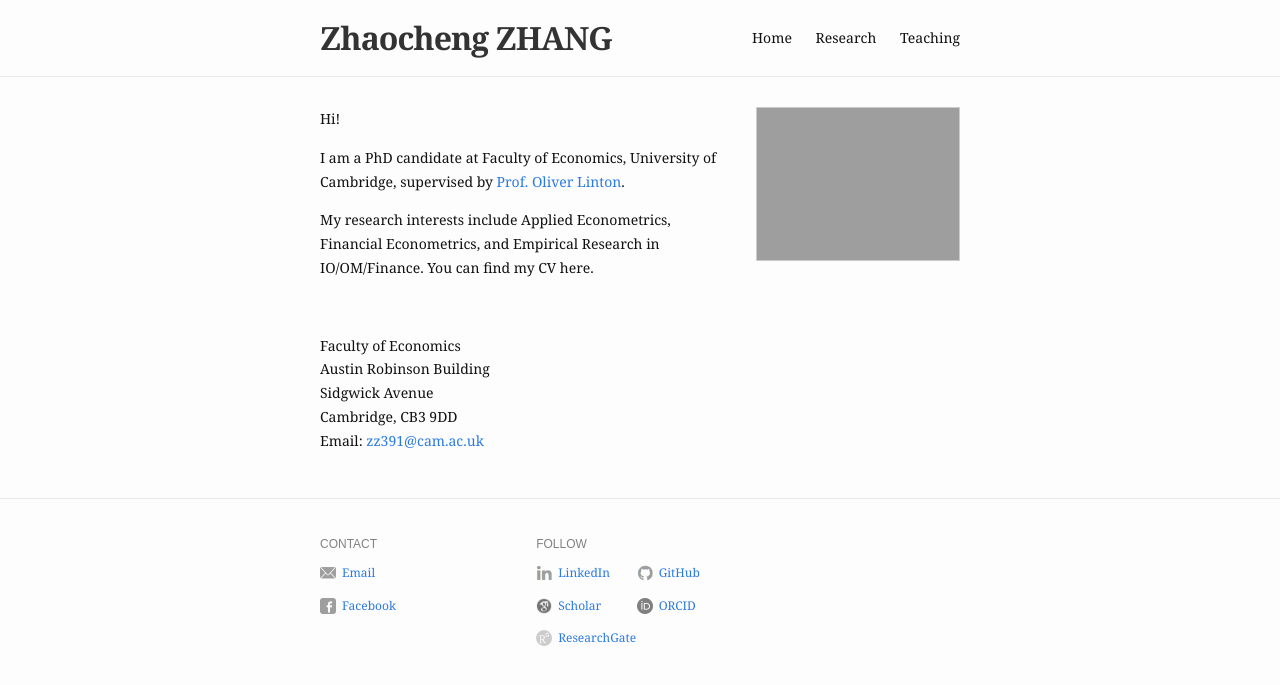
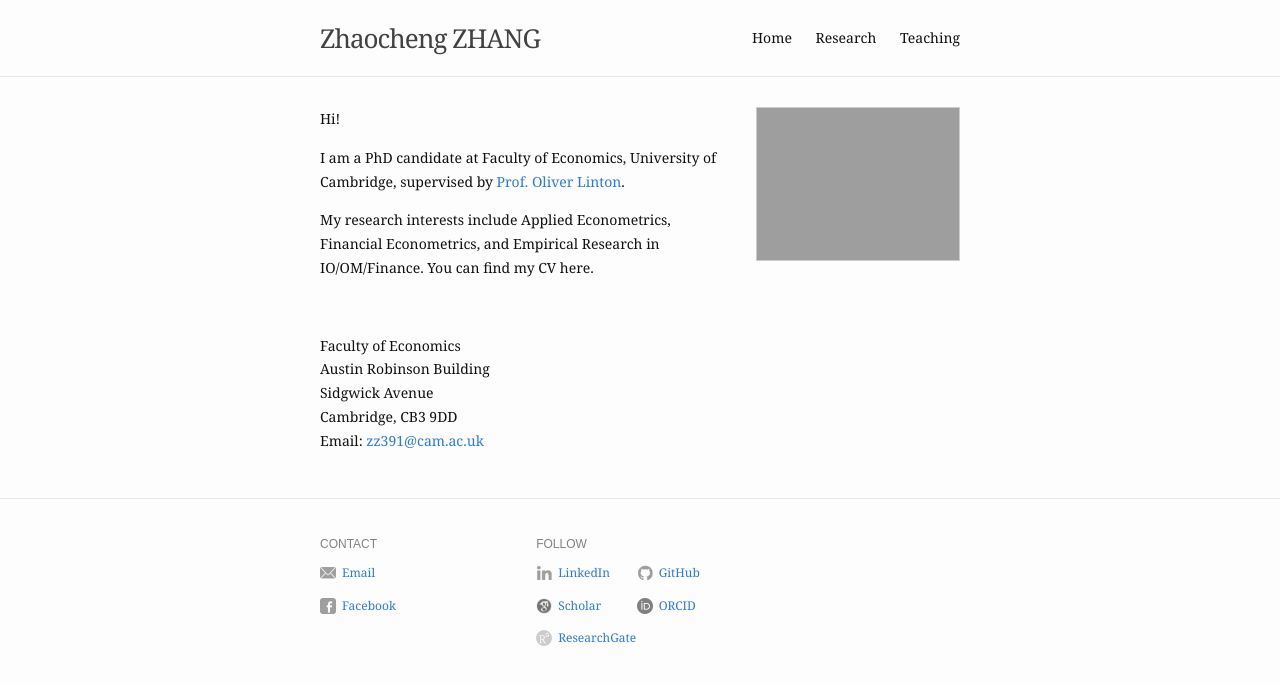
Before and after one commit to zhaocheng-zhang/zhaocheng-zhang.github.io, a Jekyll site: the page built from index.md, in a window 1280 px wide. Shown: the top 685 px of the page. Built offline with Jekyll 4.4.1, drawn with Linux system fonts in a browser that asks for light colours.

Commit message:
Update main.scss

```diff
--- a/assets/css/main.scss
+++ b/assets/css/main.scss
@@ -33,9 +33,3 @@ $on-laptop: 800px;
 
 // Import partials from `sass_dir` (defaults to `_sass`)
 @import "base", "layout", "site", "404";
-
-.site-title {
-  font-size: 2rem; /* 根据需要调整标题的大小 */
-  color: #333; /* 标题的颜色 */
-  font-weight: bold; /* 标题加粗 */
-}
```
